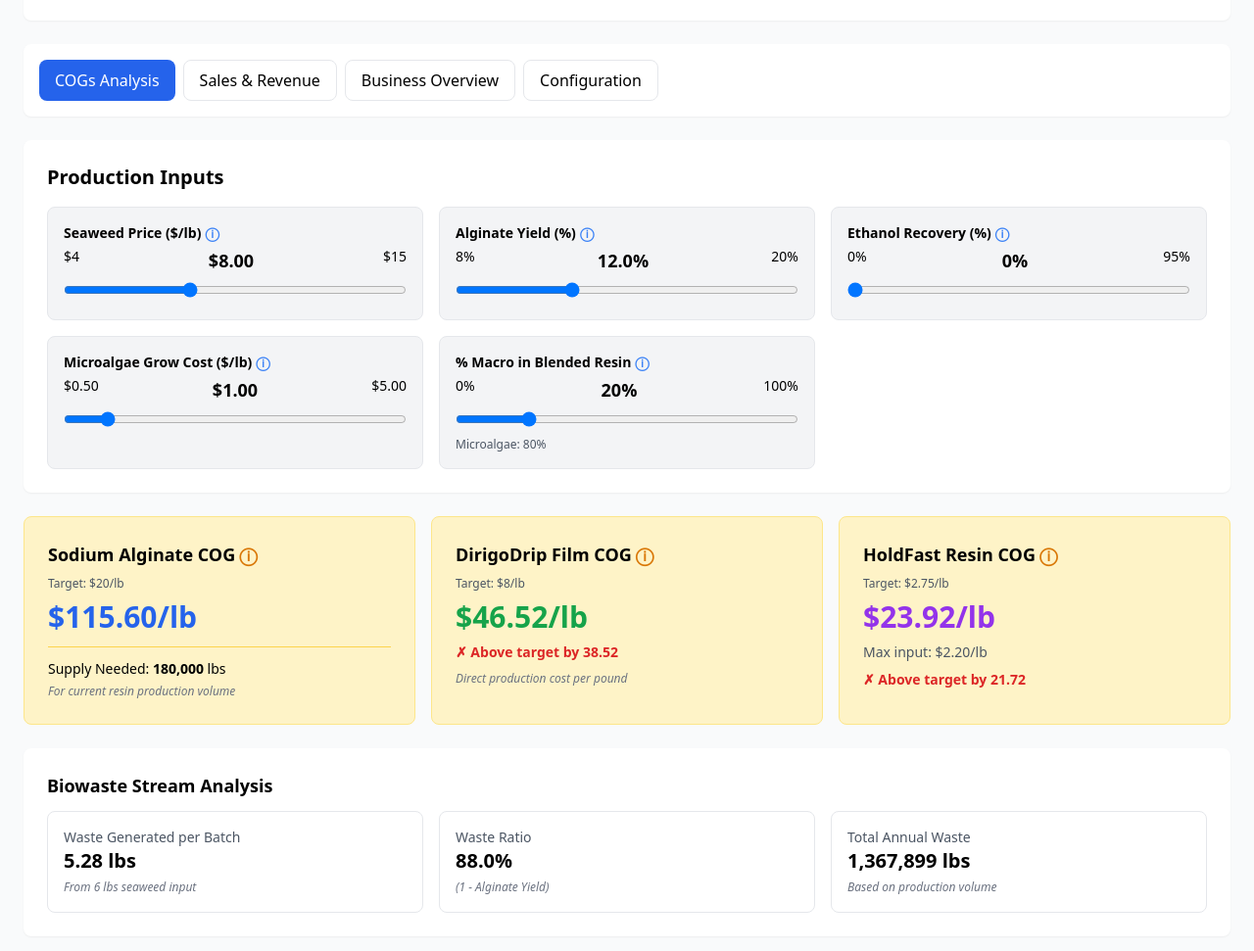
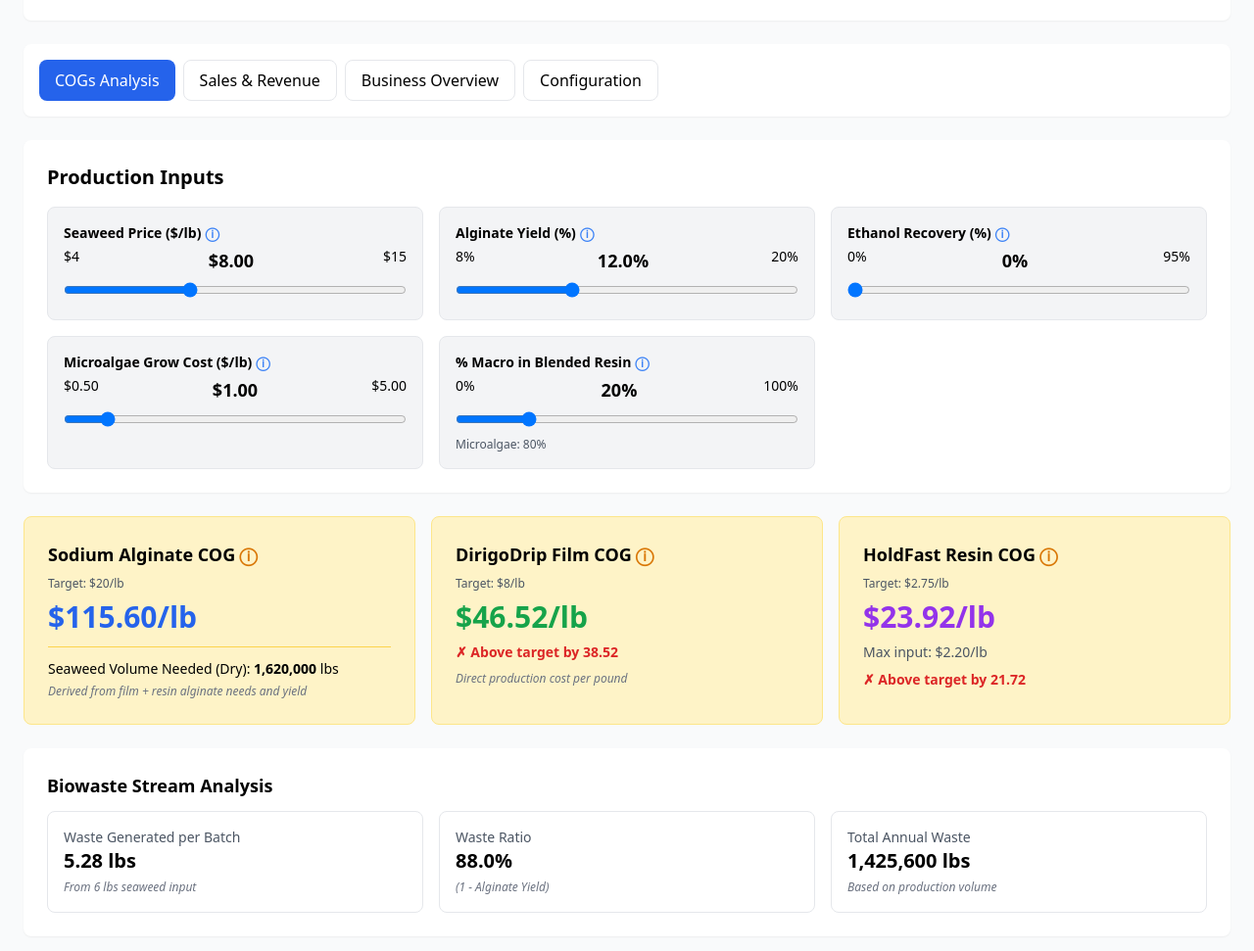
Before and after one commit to amcgovern2025/dsf-dashboard-p-l, a plain HTML site: page index.html in a window 1280 px wide. Shown: the part 119-1090 px from the top of the page at 98% size. Drawn offline with nearby package versions, Linux system fonts and the light colour scheme.

Commit message:
Update index.html
update from chat to fix the seaweed volume needed

```diff
--- a/index.html
+++ b/index.html
@@ -169,8 +169,8 @@
           <p class="text-xs text-gray-600">Target: $<span id="alginateTargetDisplay">20</span>/lb</p>
           <p class="text-3xl font-bold text-blue-600 mt-2">$<span id="alginateCOG">0.00</span>/lb</p>
           <div class="mt-3 pt-3 border-t border-amber-300">
-            <p class="text-sm">Supply Needed: <span id="alginateSupply" class="font-semibold">0</span> lbs</p>
-            <p class="help-text mt-1">For current resin production volume</p>
+            <p class="text-sm">Seaweed Volume Needed (Dry): <span id="alginateSupply" class="font-semibold">0</span> lbs</p>
+            <p class="help-text mt-1">Derived from film + resin alginate needs and yield</p>
           </div>
         </div>
 
@@ -624,27 +624,20 @@
     const SODIUM_BICARB_USAGE = 1.98;
     const GLYCEROL_COST = 1.03;
     const GLYCEROL_USAGE_KG = 0.6;
-    const ALGINATE_USAGE_KG = 0.4;
+    const ALGINATE_USAGE_KG = 0.4; // still used for film COG, not for seaweed calc
     const KG_TO_LB = 2.20462;
     const SEAWEED_INPUT_BATCH = 6; // lbs per batch
 
     function switchTab(tab, button) {
-      // Hide all tabs
       document.querySelectorAll('.tab-content').forEach(t => t.classList.remove('active'));
       document.querySelectorAll('.tab-button').forEach(b => b.classList.remove('active'));
-
-      // Show selected tab
       document.getElementById(tab + '-tab').classList.add('active');
       button.classList.add('active');
-
-      // Update charts if overview tab
-      if (tab === 'overview') {
-        updateCharts();
-      }
+      if (tab === 'overview') updateCharts();
     }
 
     function calculate() {
-      // Get input values
+      // Inputs
       const seaweedPrice = parseFloat(document.getElementById('seaweedPrice').value);
       const alginateYield = parseFloat(document.getElementById('alginateYield').value) / 100;
       const ethanolRecovery = parseFloat(document.getElementById('ethanolRecovery').value) / 100;
@@ -652,13 +645,13 @@
       const macroBlend = parseFloat(document.getElementById('macroBlend').value) / 100;
       const microBlend = 1 - macroBlend;
 
-      const filmVolume = parseFloat(document.getElementById('filmVolume').value);
+      const filmVolume = parseFloat(document.getElementById('filmVolume').value);    // lbs
       const filmPrice = parseFloat(document.getElementById('filmPrice').value);
-      const resinVolume = parseFloat(document.getElementById('resinVolume').value);
+      const resinVolume = parseFloat(document.getElementById('resinVolume').value);  // lbs
       const resinSalePrice = parseFloat(document.getElementById('resinPrice').value);
       const wastePrice = parseFloat(document.getElementById('wastePrice').value);
 
-      // Update display values
+      // Update UI numbers
       document.getElementById('seaweedPriceValue').textContent = seaweedPrice.toFixed(2);
       document.getElementById('yieldValue').textContent = (alginateYield * 100).toFixed(1);
       document.getElementById('ethanolValue').textContent = (ethanolRecovery * 100).toFixed(0);
@@ -671,45 +664,46 @@
       document.getElementById('resinPriceValue').textContent = resinSalePrice.toFixed(2);
       document.getElementById('wastePriceValue').textContent = wastePrice.toFixed(2);
 
-      // Update target displays
+      // Targets display
       document.getElementById('alginateTargetDisplay').textContent = config.alginateTarget;
       document.getElementById('filmTargetDisplay').textContent = config.filmTarget;
       document.getElementById('resinTargetDisplay').textContent = config.resinTarget;
 
-      // Calculate Sodium Alginate COG
-      const seaweedCost = seaweedPrice * SEAWEED_INPUT_BATCH; // Total seaweed cost for batch
+      // Alginate COG (per lb alginate)
+      const seaweedCost = seaweedPrice * SEAWEED_INPUT_BATCH;
       const effectiveEthanolCost = ETHANOL_BASE_COST * ETHANOL_USAGE * (1 - ethanolRecovery);
       const sodiumBicarbCost = SODIUM_BICARB_COST * SODIUM_BICARB_USAGE;
       const totalProcessingCost = seaweedCost + effectiveEthanolCost + sodiumBicarbCost;
       const alginateLbsPerBatch = SEAWEED_INPUT_BATCH * alginateYield;
       const alginateCOG = totalProcessingCost / Math.max(alginateLbsPerBatch, 0.01);
 
-      // Calculate Film COG (WITHOUT waste credit - waste is separate revenue)
+      // Film COG (uses kg recipe parts, then convert back to lb)
       const alginateCostPerKg = alginateCOG * KG_TO_LB;
       const filmMaterialCost = (GLYCEROL_COST * GLYCEROL_USAGE_KG) + (alginateCostPerKg * ALGINATE_USAGE_KG);
       const filmCOG = filmMaterialCost / KG_TO_LB;
 
-      // Calculate Resin COG (blended)
+      // Resin COG (blend)
       const resinCOG = (macroBlend * alginateCOG) + (microBlend * microalgaeCost);
 
-      // Calculate waste volumes
+      // --- P&L-style seaweed requirement ---
+      // Film alginate requirement = 40% of film weight (lbs)
+      const alginateNeededForFilm = filmVolume * 0.40;
+      // Resin alginate requirement = macro portion of resin (lbs)
+      const alginateNeededForResin = resinVolume * macroBlend;
+      // Total alginate needed (lbs)
+      const totalAlginateNeeded = alginateNeededForFilm + alginateNeededForResin;
+      // Dry seaweed required (lbs) given yield
+      const seaweedVolumeNeeded = totalAlginateNeeded / Math.max(alginateYield, 0.01);
+
+      // Waste & inputs (derived for other metrics)
       const wastePerBatch = SEAWEED_INPUT_BATCH * (1 - alginateYield);
       const wasteRatio = (1 - alginateYield) * 100;
 
-      // Calculate supply needed for production
-      const alginateNeededForResin = resinVolume * macroBlend;
-      const seaweedNeededForResin = alginateNeededForResin / Math.max(alginateYield, 0.01);
-      const totalWasteFromResin = seaweedNeededForResin * (1 - alginateYield);
+      // If we converted seaweedVolumeNeeded into seaweed input for both film/resin:
+      const totalSeaweedInput = seaweedVolumeNeeded; // already includes both streams
+      const totalWasteVolume = totalSeaweedInput * (1 - alginateYield);
 
-      // Add waste from film production
-      const alginateNeededForFilm = filmVolume * ALGINATE_USAGE_KG / KG_TO_LB;
-      const seaweedNeededForFilm = alginateNeededForFilm / Math.max(alginateYield, 0.01);
-      const totalWasteFromFilm = seaweedNeededForFilm * (1 - alginateYield);
-
-      const totalWasteVolume = totalWasteFromResin + totalWasteFromFilm;
-      const totalSeaweedInput = seaweedNeededForResin + seaweedNeededForFilm;
-
-      // Calculate revenues
+      // Revenues
       const filmRevenue = filmVolume * filmPrice;
       const resinRevenue = resinVolume * resinSalePrice;
       const wasteRevenue = totalWasteVolume * wastePrice;
@@ -718,24 +712,24 @@
       const wasteRevenuePercent = totalRevenue > 0 ? (wasteRevenue / totalRevenue * 100) : 0;
       const revenuePerInput = totalSeaweedInput > 0 ? (totalRevenue / totalSeaweedInput) : 0;
 
-      // Calculate COGS
+      // COGS
       const filmCOGS = filmVolume * filmCOG;
       const resinCOGS = resinVolume * resinCOG;
       const totalCOGS = filmCOGS + resinCOGS;
 
-      // Calculate margins
+      // Margins
       const grossProfit = totalRevenue - totalCOGS;
       const grossMargin = totalRevenue > 0 ? (grossProfit / totalRevenue * 100) : 0;
       const filmMargin = filmPrice > 0 ? ((filmPrice - filmCOG) / filmPrice * 100) : 0;
       const resinMargin = resinSalePrice > 0 ? ((resinSalePrice - resinCOG) / resinSalePrice * 100) : 0;
 
-      // Calculate OpEx and Net Income
+      // OpEx & Net
       const totalOpEx = config.rndExpense + config.sgaExpense + config.otherExpense;
       const netIncome = grossProfit - totalOpEx;
       const monthlyBurn = netIncome < 0 ? Math.abs(netIncome / 12) : 0;
       const runway = monthlyBurn > 0 ? (config.currentCash / monthlyBurn) : 999;
 
-      // Calculate unit economics
+      // Unit economics
       const filmProfitPerLb = filmPrice - filmCOG;
       const resinProfitPerLb = resinSalePrice - resinCOG;
       const filmBreakeven = filmProfitPerLb > 0 ? Math.ceil(totalOpEx / filmProfitPerLb) : 0;
@@ -743,17 +737,17 @@
 
       // Update COGs displays
       document.getElementById('alginateCOG').textContent = alginateCOG.toFixed(2);
-      document.getElementById('alginateSupply').textContent = Math.round(alginateNeededForResin).toLocaleString();
+      document.getElementById('alginateSupply').textContent = Math.round(seaweedVolumeNeeded).toLocaleString();
       document.getElementById('filmCOG').textContent = filmCOG.toFixed(2);
       document.getElementById('resinCOG').textContent = resinCOG.toFixed(2);
       document.getElementById('maxInputCOG').textContent = (config.resinTarget * (1 - config.yieldLoss/100)).toFixed(2);
 
-      // Update waste analysis
+      // Waste analysis
       document.getElementById('wastePerBatch').textContent = wastePerBatch.toFixed(2);
       document.getElementById('wasteRatio').textContent = wasteRatio.toFixed(1);
       document.getElementById('totalWasteVolume').textContent = Math.round(totalWasteVolume).toLocaleString();
 
-      // Update target status indicators (FIXED concatenation)
+      // Targets status
       const filmStatus = document.getElementById('filmTargetStatus');
       if (filmCOG <= config.filmTarget) {
         filmStatus.textContent = '✓ Meets target';
@@ -773,7 +767,7 @@
         resinStatus.className = 'mt-2 text-sm font-semibold text-red-600';
       }
 
-      // Update Sales tab displays
+      // Sales tab
       document.getElementById('filmRevenue').textContent = Math.round(filmRevenue).toLocaleString();
       document.getElementById('resinRevenue').textContent = Math.round(resinRevenue).toLocaleString();
       document.getElementById('wasteRevenue').textContent = Math.round(wasteRevenue).toLocaleString();
@@ -783,7 +777,7 @@
       document.getElementById('wasteRevenuePercent').textContent = wasteRevenuePercent.toFixed(1);
       document.getElementById('revenuePerInput').textContent = revenuePerInput.toFixed(2);
 
-      // Update Overview tab displays
+      // Overview tab
       document.getElementById('annualRevenue').textContent = Math.round(totalRevenue).toLocaleString();
       document.getElementById('annualCOGS').textContent = Math.round(totalCOGS).toLocaleString();
       document.getElementById('grossProfit').textContent = Math.round(grossProfit).toLocaleString();
@@ -796,7 +790,7 @@
       document.getElementById('currentCash').textContent = config.currentCash.toLocaleString();
       document.getElementById('runway').textContent = runway > 999 ? '∞' : runway.toFixed(1);
 
-      // Update unit economics
+      // Unit economics
       document.getElementById('filmProfitPerLb').textContent = filmProfitPerLb.toFixed(2);
       document.getElementById('resinProfitPerLb').textContent = resinProfitPerLb.toFixed(2);
       document.getElementById('filmBreakeven').textContent = filmBreakeven.toLocaleString();
@@ -873,9 +867,7 @@
             responsive: true,
             maintainAspectRatio: false,
             plugins: {
-              legend: {
-                display: false
-              },
+              legend: { display: false },
               tooltip: {
                 callbacks: {
                   label: function(context) {
@@ -930,23 +922,16 @@
       config.currentCash = parseFloat(document.getElementById('configCash').value);
       config.yieldLoss = parseFloat(document.getElementById('configYieldLoss').value);
 
-      // Recalculate with new config
+      // Recalculate
       calculate();
-
       alert('Configuration updated successfully!');
     }
 
     // Initialize on load
     window.addEventListener('load', function() {
-      // Add event listeners to all sliders
-      const sliders = ['seaweedPrice', 'alginateYield', 'ethanolRecovery', 'microalgaeCost',
-                      'macroBlend', 'filmVolume', 'filmPrice', 'resinVolume', 'resinPrice', 'wastePrice'];
-
-      sliders.forEach(id => {
-        document.getElementById(id).addEventListener('input', calculate);
-      });
-
-      // Initial calculation
+      const sliders = ['seaweedPrice','alginateYield','ethanolRecovery','microalgaeCost',
+                       'macroBlend','filmVolume','filmPrice','resinVolume','resinPrice','wastePrice'];
+      sliders.forEach(id => document.getElementById(id).addEventListener('input', calculate));
       calculate();
       updateCharts();
     });
```
